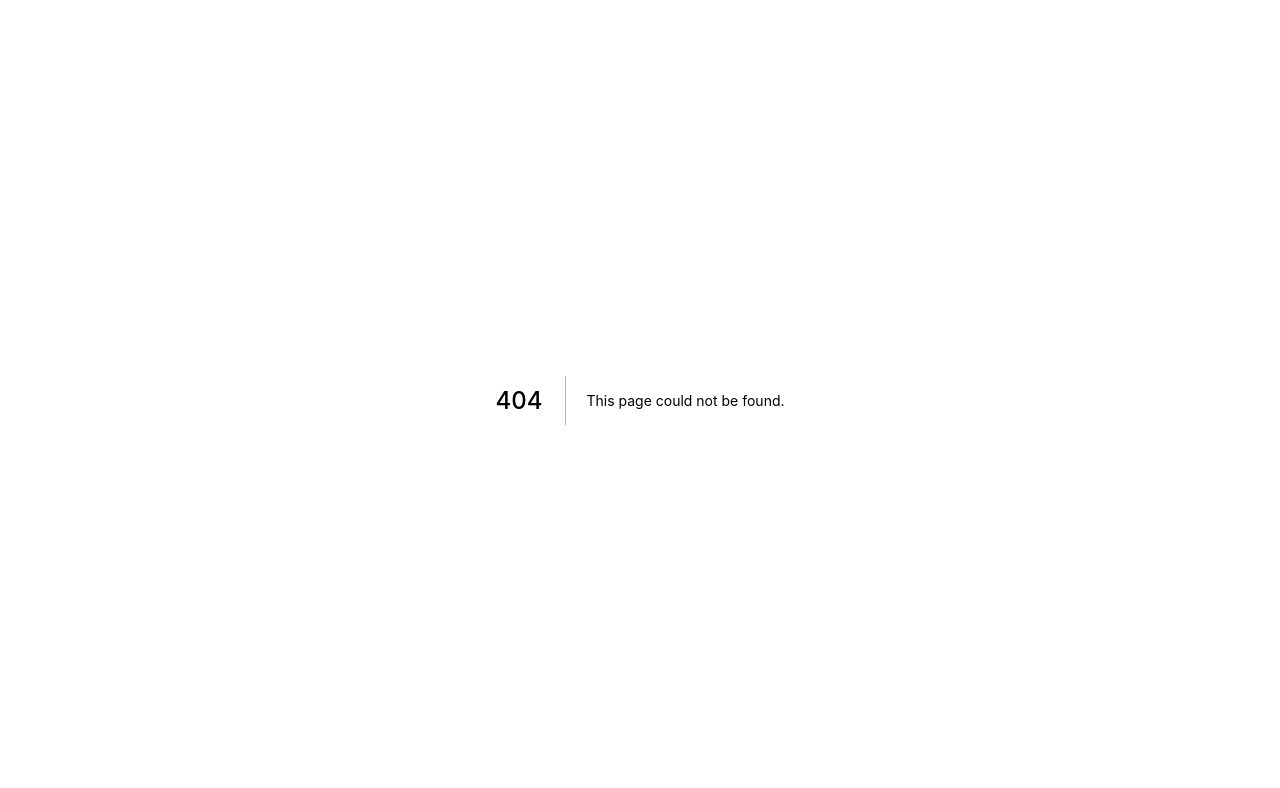
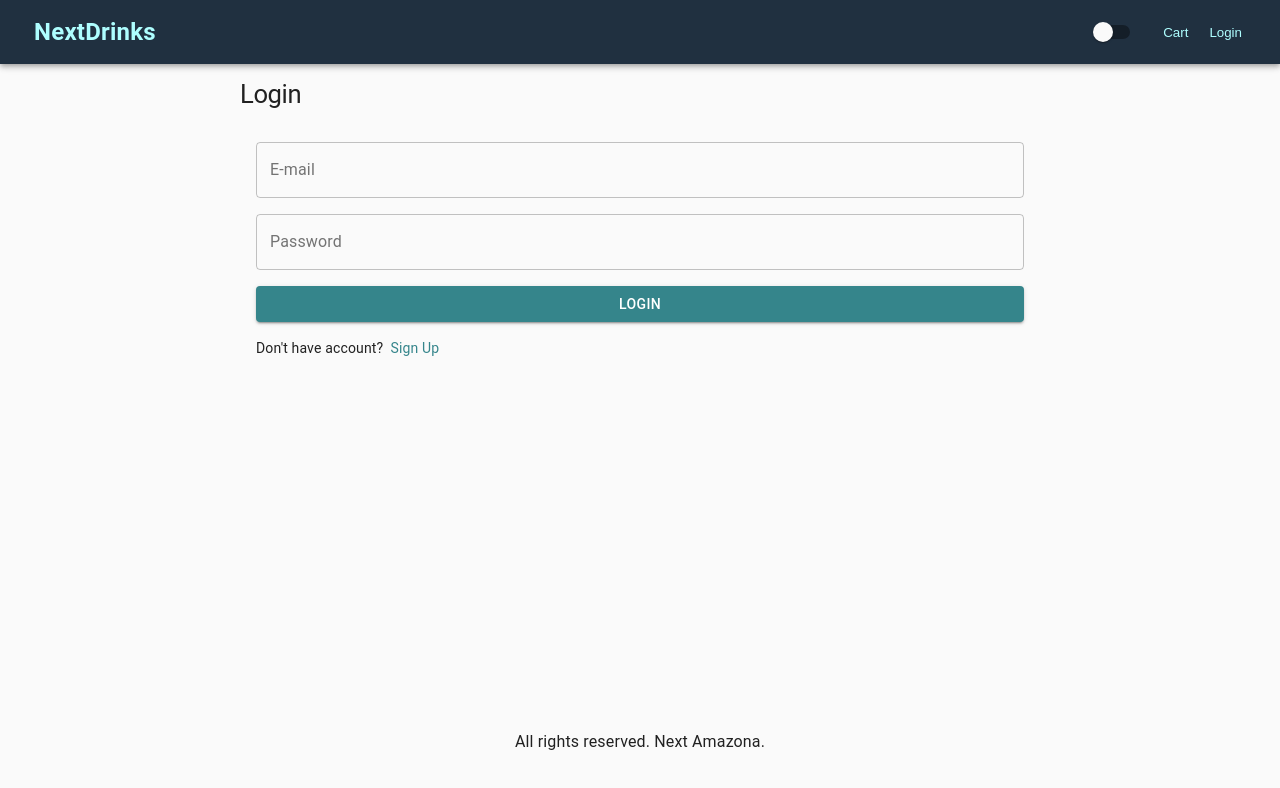
Before and after one commit to TBalint99/luxury-drink-webshop-in-Next.js, a Next.js app: page /login in a window 1280 px wide. Before the commit this address had no page. Shown: the top 788 px of the page. Built offline with nearby package versions, Linux system fonts and the light colour scheme.

Commit message:
basic login page created

```diff
--- /dev/null
+++ b/pages/login.js
@@ -0,0 +1,55 @@
+import { Button, Link, List, ListItem, TextField, Typography } from '@material-ui/core'
+import NextLink from 'next/link'
+import React from 'react'
+import Layout from '../components/Layout'
+import useStyles from '../utils/styles'
+
+export default function Login() {
+
+    const classes = useStyles()
+
+    return (
+        <Layout title="Login">
+            <form className={classes.form}>
+                <Typography component='h1' variant='h1'>
+                    Login
+                </Typography>
+                <List>
+                    <ListItem>
+                        <TextField
+                            variant='outlined'
+                            fullWidth
+                            id='email'
+                            label='E-mail'
+                            inputProps={{ type: 'email' }}
+                        >
+                        </TextField>
+                    </ListItem>
+                    <ListItem>
+                        <TextField
+                            variant='outlined'
+                            fullWidth
+                            id='password'
+                            label='Password'
+                            inputProps={{ type: 'password' }}
+                        >
+                        </TextField>
+                    </ListItem>
+                    <ListItem>
+                        <Button
+                            variant='contained'
+                            type='submit'
+                            fullWidth
+                            color='primary'
+                        >
+                            Login
+                        </Button>
+                    </ListItem>
+                    <ListItem>
+                        Don't have account? &nbsp; <NextLink href='/signup' passHref><Link>Sign Up</Link></NextLink>
+                    </ListItem>
+                </List>
+            </form>
+        </Layout>
+  )
+}
--- a/utils/styles.js
+++ b/utils/styles.js
@@ -32,6 +32,10 @@ const useStyles = makeStyles({
         display: 'flex',
         paddingRight: '1em',
         gap: '1.5em'
+    },
+    form: {
+        maxWidth: 800,
+        margin: '0 auto'
     }
 })
 
```
Also changed, not shown: pages/cart.js (+8 -1 lines), pages/shipping.js (added, +13 -0 lines).
